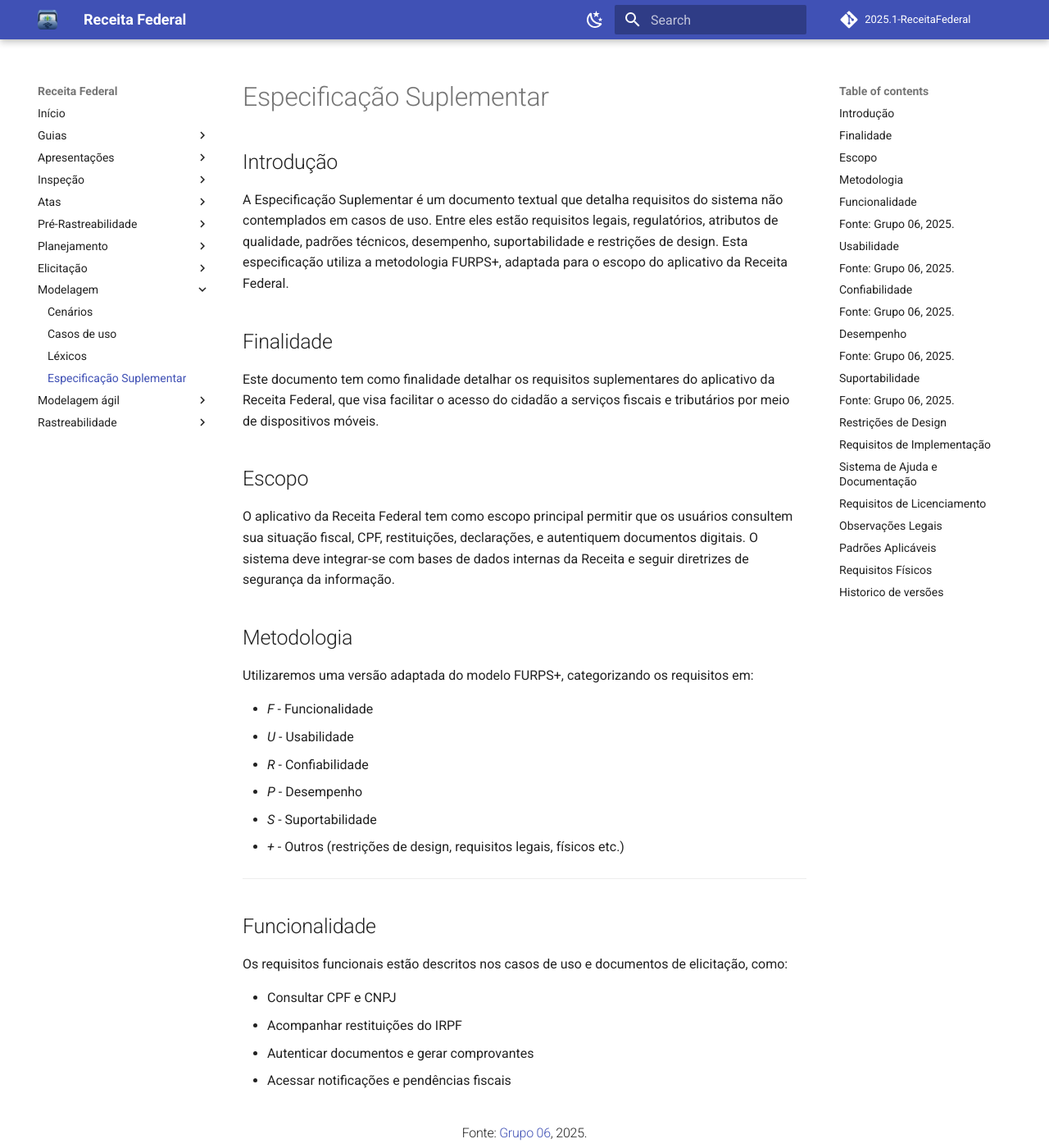
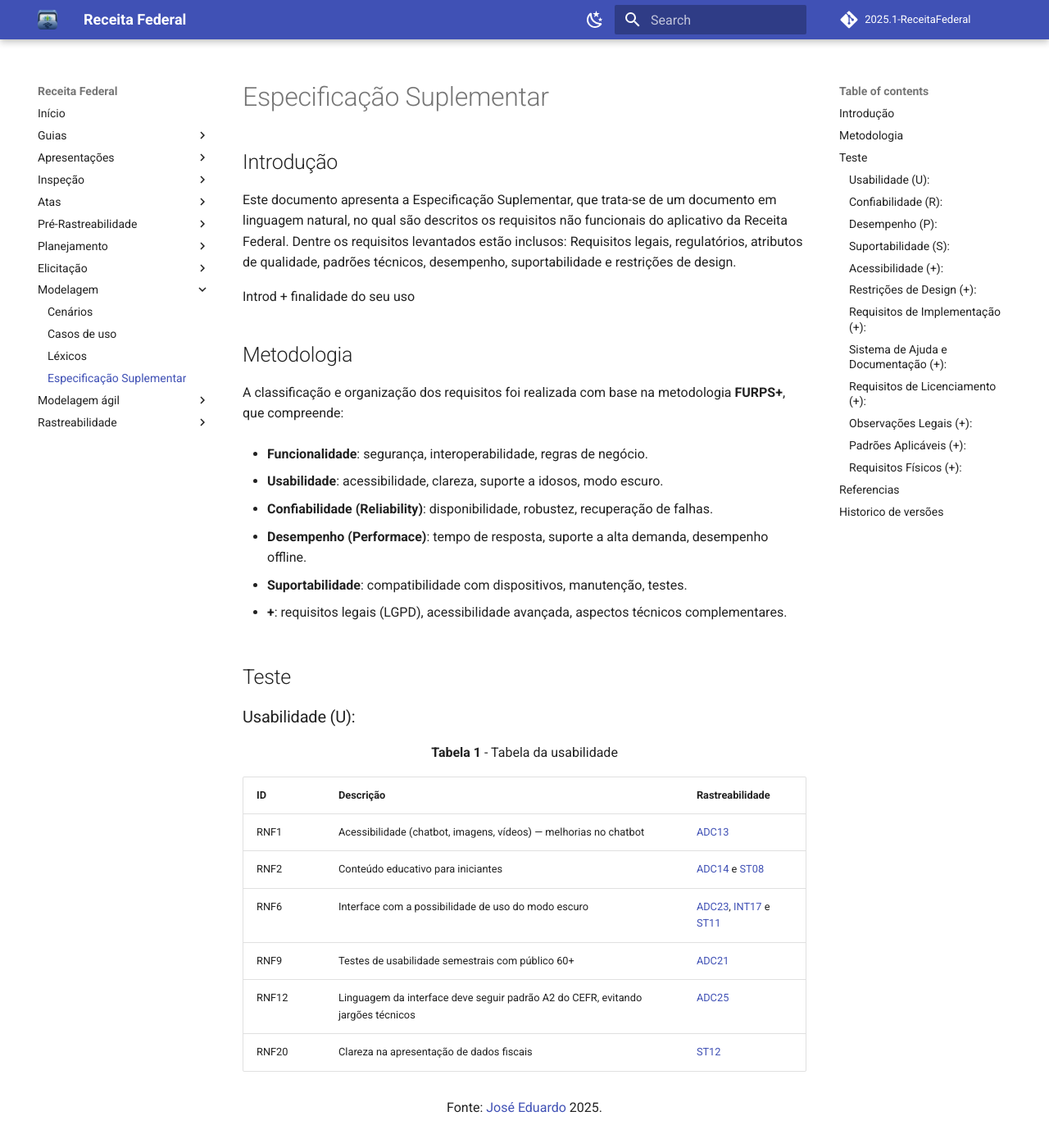
Before and after one commit to Requisitos-de-Software/2025.1-Meu-INSS, an MkDocs documentation site: the page built from docs/modelagem/especificacao-suplementar.md, in a window 1280 px wide and 1400 px high. Shown: the whole window at 82% size. Built offline with MkDocs 1.6.1 and Material for MkDocs 9.7.7, drawn with Linux system fonts in a browser that asks for light colours; comment, search, counter and statistics services are not loaded; some of the changed text lies outside the part shown.

Commit message:
Ajustes na especificação suplementar

```diff
--- a/docs/modelagem/especificacao-suplementar.md
+++ b/docs/modelagem/especificacao-suplementar.md
@@ -1,94 +1,102 @@
-# Especificação Suplementar
-
 ## Introdução
 
-A Especificação Suplementar é um documento textual que detalha requisitos do sistema não contemplados em casos de uso. Entre eles estão requisitos legais, regulatórios, atributos de qualidade, padrões técnicos, desempenho, suportabilidade e restrições de design. Esta especificação utiliza a metodologia FURPS+, adaptada para o escopo do aplicativo da Receita Federal.
+Este documento apresenta a Especificação Suplementar, que trata-se de um documento em linguagem natural, no qual são
+descritos os requisitos não funcionais do aplicativo da Receita Federal. Dentre os requisitos levantados estão inclusos:  Requisitos legais, regulatórios, atributos de qualidade, padrões técnicos, desempenho, suportabilidade e restrições de design.
 
-## Finalidade
 
-Este documento tem como finalidade detalhar os requisitos suplementares do aplicativo da Receita Federal, que visa facilitar o acesso do cidadão a serviços fiscais e tributários por meio de dispositivos móveis.
-
-## Escopo
-
-O aplicativo da Receita Federal tem como escopo principal permitir que os usuários consultem sua situação fiscal, CPF, restituições, declarações, e autentiquem documentos digitais. O sistema deve integrar-se com bases de dados internas da Receita e seguir diretrizes de segurança da informação.
+Introd + finalidade do seu uso
 
 ## Metodologia
 
-Utilizaremos uma versão adaptada do modelo FURPS+, categorizando os requisitos em:
+A classificação e organização dos requisitos foi realizada com base na metodologia **FURPS+**, que compreende:
 
-- *F* - Funcionalidade
-- *U* - Usabilidade
-- *R* - Confiabilidade
-- *P* - Desempenho
-- *S* - Suportabilidade
-- *+* - Outros (restrições de design, requisitos legais, físicos etc.)
+- **Funcionalidade**: segurança, interoperabilidade, regras de negócio.
 
----
+- **Usabilidade**: acessibilidade, clareza, suporte a idosos, modo escuro.
 
-## Funcionalidade
+- **Confiabilidade (Reliability)**: disponibilidade, robustez, recuperação de falhas.
 
-Os requisitos funcionais estão descritos nos casos de uso e documentos de elicitação, como:
+- **Desempenho (Performace)**: tempo de resposta, suporte a alta demanda, desempenho offline.
 
-- Consultar CPF e CNPJ
-- Acompanhar restituições do IRPF
-- Autenticar documentos e gerar comprovantes
-- Acessar notificações e pendências fiscais
+- **Suportabilidade**: compatibilidade com dispositivos, manutenção, testes.
 
-<font size="3"><p style="text-align: center">Fonte: [Grupo 06](https://requisitos-de-software.github.io/2025.1-ReceitaFederal/#membros-da-equipe), 2025.</p></font>
----
+- **+**: requisitos legais (LGPD), acessibilidade avançada, aspectos técnicos complementares.
 
-## Usabilidade
-<p style="text-align: center"><b>Tabela 1</b> - Usabilidade</p>
-| ID     | Descrição |
-|--------|-----------|
-| USA01 | O app deve possuir suporte a alto contraste, modo escuro e leitura por voz. |
-| USA02 | Deve permitir navegação acessível com leitor de tela e teclas de acessibilidade. |
-| USA03 | O sistema deve dar feedback imediato sobre validações e erros nos formulários. |
-| USA04 | A navegação principal deve ser concluída com no máximo 5 cliques. |
-| USA05 | O app deve estar disponível nos idiomas Português e Inglês. |
 
-<font size="3"><p style="text-align: center">Fonte: [Grupo 06](https://requisitos-de-software.github.io/2025.1-ReceitaFederal/#membros-da-equipe), 2025.</p></font>
----
+## Teste
 
-## Confiabilidade
-<p style="text-align: center"><b>Tabela 2</b> - Confiabilidade</p>
-| ID     | Descrição |
-|--------|-----------|
-| CON01 | O sistema deve estar disponível 99,9% do tempo. |
-| CON02 | Deve proteger os dados do usuário conforme a LGPD. |
-| CON03 | As informações exibidas devem ser consistentes com os dados armazenados internamente. |
-| CON04 | Deve permitir a recuperação da sessão em caso de falha de conexão. |
-| CON05 | O sistema deve registrar logs de todas as transações para auditoria. |
+### Usabilidade (U):
 
-<font size="3"><p style="text-align: center">Fonte: [Grupo 06](https://requisitos-de-software.github.io/2025.1-ReceitaFederal/#membros-da-equipe), 2025.</p></font>
----
+<p style="text-align: center"><b>Tabela 1</b> - Tabela da usabilidade </p>
 
-## Desempenho
-<p style="text-align: center"><b>Tabela 3</b> - Desempenho</p>
-| ID     | Descrição |
-|--------|-----------|
-| DES01 | O tempo de resposta médio do app não deve ultrapassar 300ms. |
-| DES02 | O login com autenticação biométrica deve ocorrer em até 2 segundos. |
-| DES03 | A consulta ao CPF deve retornar em até 1 segundo. |
-| DES04 | O app deve suportar picos de até 500 mil acessos simultâneos. |
+| ID    | Descrição                                                                       | Rastreabilidade            |
+| ----- | ------------------------------------------------------------------------------- | -------------------------- |
+| RNF1  | Acessibilidade (chatbot, imagens, vídeos) — melhorias no chatbot                |  [ADC13](https://requisitos-de-software.github.io/2025.1-ReceitaFederal/elicitacao/analisededocumentos/)                                                                                                  |
+| RNF2  | Conteúdo educativo para iniciantes                                              |  [ADC14](https://requisitos-de-software.github.io/2025.1-ReceitaFederal/elicitacao/analisededocumentos/) e [ST08](https://requisitos-de-software.github.io/2025.1-ReceitaFederal/elicitacao/storytelling/) |
+| RNF6  | Interface com a possibilidade de uso do modo escuro                             |  [ADC23](https://requisitos-de-software.github.io/2025.1-ReceitaFederal/elicitacao/analisededocumentos/), [INT17](https://requisitos-de-software.github.io/2025.1-ReceitaFederal/elicitacao/introspeccao/) e [ST11](https://requisitos-de-software.github.io/2025.1-ReceitaFederal/elicitacao/storytelling/)                                                                                                                                                                 |
+| RNF9  | Testes de usabilidade semestrais com público 60+                                | [ADC21](https://requisitos-de-software.github.io/2025.1-ReceitaFederal/elicitacao/analisededocumentos/)                                                                                                                                                                                         |
+| RNF12 | Linguagem da interface deve seguir padrão A2 do CEFR, evitando jargões técnicos | [ADC25](https://requisitos-de-software.github.io/2025.1-ReceitaFederal/elicitacao/analisededocumentos/)                                                                                                                                                                        |
+| RNF20 | Clareza na apresentação de dados fiscais                                        |  [ST12](https://requisitos-de-software.github.io/2025.1-ReceitaFederal/elicitacao/storytelling/)                                                                                                                                                                                            |
 
-<font size="3"><p style="text-align: center">Fonte: [Grupo 06](https://requisitos-de-software.github.io/2025.1-ReceitaFederal/#membros-da-equipe), 2025.</p></font>
----
+<font size="3"><p style="text-align: center">Fonte: [José Eduardo](https://github.com/jevprado) 2025.</p></font>
 
-## Suportabilidade
-<p style="text-align: center"><b>Tabela 4</b> - Suportabilidade</p>
-| ID     | Descrição |
-|--------|-----------|
-| SUP01 | O sistema deve ter documentação técnica e manual do usuário atualizados. |
-| SUP02 | O código deve ser modular e permitir manutenções independentes. |
-| SUP03 | Atualizações devem ser feitas sem interromper os serviços principais. |
-| SUP04 | O app deve possuir sistema de suporte ao usuário integrado. |
-| SUP05 | Deve ser possível rastrear alterações feitas no histórico de declarações. |
+### Confiabilidade (R):
 
-<font size="3"><p style="text-align: center">Fonte: [Grupo 06](https://requisitos-de-software.github.io/2025.1-ReceitaFederal/#membros-da-equipe), 2025.</p></font>
----
+<p style="text-align: center"><b>Tabela 2</b> - Tabela da confiabilidade </p>
 
-## Restrições de Design
+| ID    | Descrição                                                                       |  Rastreabilidade |
+| ----- | ------------------------------------------------------------------------------- | ------------ |
+| RNF4  | Proteção de dados pessoais conforme a LGPD                                      | [ADC17](https://requisitos-de-software.github.io/2025.1-ReceitaFederal/elicitacao/analisededocumentos/) |
+| RNF7  | Testes de segurança para garantir a integridade dos dados e autenticação segura |  [ADC19](https://requisitos-de-software.github.io/2025.1-ReceitaFederal/elicitacao/analisededocumentos/) |
+| RNF14 | Atualizações do app não devem causar perda de dados armazenados localmente      |  [INT12](https://requisitos-de-software.github.io/2025.1-ReceitaFederal/elicitacao/introspeccao/) |
+| RNF18 | Armazenamento anônimo de logs de erro respeitando a LGPD                        |  [INT15](https://requisitos-de-software.github.io/2025.1-ReceitaFederal/elicitacao/introspeccao/) |
+| RNF21 | Integração confiável com serviços externos (Gov.br, instituições financeiras)   |  [ST13](https://requisitos-de-software.github.io/2025.1-ReceitaFederal/elicitacao/storytelling/)      |
+
+<font size="3"><p style="text-align: center">Fonte: [José Eduardo](https://github.com/jevprado) 2025.</p></font>
+
+
+### Desempenho (P):
+
+<p style="text-align: center"><b>Tabela 3</b> - Tabela de desempenho </p>
+
+| ID    | Descrição                                                               | Status           | Rastreabilidade |
+| ----- | ----------------------------------------------------------------------- | ---------------- | ------------ |
+| RNF3  | Testes de desempenho para suportar alta demanda de usuários simultâneos | IMPLEMENTADO     | [ADC15](https://requisitos-de-software.github.io/2025.1-ReceitaFederal/elicitacao/analisededocumentos/) |
+| RNF10 | Tempo de resposta inferior a 3 segundos para ações comuns               | IMPLEMENTADO     | [INT9](https://requisitos-de-software.github.io/2025.1-ReceitaFederal/elicitacao/introspeccao/)  |
+| RNF13 | Suporte offline com cache de dados essenciais em baixa conectividade    | NÃO IMPLEMENTADO | [INT11](https://requisitos-de-software.github.io/2025.1-ReceitaFederal/elicitacao/introspeccao/) |
+| RNF15 | Tempo de inatividade programada máximo de 2h por mês, com aviso prévio  | IMPLEMENTADO     | [INT13](https://requisitos-de-software.github.io/2025.1-ReceitaFederal/elicitacao/introspeccao/)|
+| RNF16 | Carregamento inicial inferior a 5 segundos em conexão móvel             | IMPLEMENTADO     | [ADC24](https://requisitos-de-software.github.io/2025.1-ReceitaFederal/elicitacao/analisededocumentos/) |
+
+<font size="3"><p style="text-align: center">Fonte: [José Eduardo](https://github.com/jevprado) 2025.</p></font>
+
+### Suportabilidade (S):
+
+<p style="text-align: center"><b>Tabela 4</b> - Tabela de suportabilidade </p>
+
+| ID    | Descrição                                                     | Rastreabilidade |
+| ----- | ------------------------------------------------------------- | --------------- |
+| RNF5  | Interface responsiva e acessível                              |  [ADC18](https://requisitos-de-software.github.io/2025.1-ReceitaFederal/elicitacao/analisededocumentos/)   |
+| RNF8  | Compatível com Android 8+ e iOS 14+                           |  [ADC20](https://requisitos-de-software.github.io/2025.1-ReceitaFederal/elicitacao/analisededocumentos/)  |
+| RNF11 | Funciona em smartphones de 4.5" a 7" sem perda de usabilidade |  [INT10](https://requisitos-de-software.github.io/2025.1-ReceitaFederal/elicitacao/introspeccao/)   |
+| RNF19 | Versão mínima em HTML5 responsiva em caso de falha do app     | [INT16](https://requisitos-de-software.github.io/2025.1-ReceitaFederal/elicitacao/introspeccao/)  |
+
+
+<font size="3"><p style="text-align: center">Fonte: [José Eduardo](https://github.com/jevprado) 2025.</p></font>
+
+
+### Acessibilidade (+):
+
+<p style="text-align: center"><b>Tabela 4</b> - Tabela de suportabilidade </p>
+
+| ID    | Descrição                                                     | Rastreabilidade |
+| ----- | ------------------------------------------------------------- | --------------- |
+| RNF17 | Suporte a leitores de tela (TalkBack, VoiceOver) em todas as funcionalidades                            |  [INT14](https://requisitos-de-software.github.io/2025.1-ReceitaFederal/elicitacao/introspeccao/) e [ADC22](https://requisitos-de-software.github.io/2025.1-ReceitaFederal/elicitacao/analisededocumentos/)   |
+
+
+<font size="3"><p style="text-align: center">Fonte: [José Eduardo](https://github.com/jevprado) 2025.</p></font>
+
+
+### Restrições de Design (+):
 
 - A interface deve seguir os padrões da identidade visual do Governo Federal.
 - O design deve atender aos padrões de acessibilidade da WCAG 2.1.
@@ -96,43 +104,31 @@
 
 ---
 
-## Requisitos de Implementação
+### Requisitos de Implementação (+):
 
 - Linguagens: Kotlin (Android), Swift (iOS), TypeScript (para serviços web).
 - Plataformas: Android 8.0+ e iOS 12.0+.
 - Armazenamento mínimo: 100MB.
 - RAM recomendada: 2GB.
 
----
+### Sistema de Ajuda e Documentação (+):
 
-## Sistema de Ajuda e Documentação
+- O app deve conter seção de perguntas frequentes. |
+- O tempo de resposta a uma solicitação de suporte deve ser de no máximo 48h.
+- O sistema deve permitir resolução automatizada de problemas comuns, como redefinir senha.
 
-<p style="text-align: center"><b>Tabela 5</b> - Sistema de Ajuda e Documentação</p>
-| ID     | Descrição |
-|--------|-----------|
-| RAU01 | O app deve conter seção de perguntas frequentes. |
-| RAU02 | O tempo de resposta a uma solicitação de suporte deve ser de no máximo 48h. |
-| RAU03 | O sistema deve permitir resolução automatizada de problemas comuns, como redefinir senha. |
+### Requisitos de Licenciamento (+):
 
-<font size="3"><p style="text-align: center">Fonte: [Grupo 06](https://requisitos-de-software.github.io/2025.1-ReceitaFederal/#membros-da-equipe), 2025.</p></font>
+- O app deve apresentar e exigir a aceitação dos Termos de Uso e da Política de Privacidade antes da primeira utilização.
 
----
-
-## Requisitos de Licenciamento
-
-O app deve apresentar e exigir a aceitação dos Termos de Uso e da Política de Privacidade antes da primeira utilização.
-
----
-
-## Observações Legais
+### Observações Legais (+):
 
 - O app deve obedecer à LGPD (Lei Geral de Proteção de Dados).
 - Os dados dos contribuintes não devem ser compartilhados com terceiros sem consentimento.
 - A Receita Federal é responsável pelo armazenamento e proteção das informações fiscais.
 
----
 
-## Padrões Aplicáveis
+### Padrões Aplicáveis (+):
 
 O sistema deve atender aos seguintes padrões:
 
@@ -141,31 +137,30 @@
 - ISO/IEC 25010 (Qualidade de Software)
 - Padrões da Receita Federal para APIs REST e autenticação digital
 
----
 
-## Requisitos Físicos
+### Requisitos Físicos (+):
 
 - Compatibilidade com smartphones e tablets.
 - Funcionalidade garantida em conexão 3G, 4G, 5G e Wi-Fi.
 
----
 
- ---
+## Referencias
 
- ## Referencias
-
- > <a>1.</a> Sommerville, Ian. Engenharia de Software. 10ª ed. São Paulo, 2019.
+> <a>1.</a> Sommerville, Ian. Engenharia de Software. 10ª ed. São Paulo, 2019.
 >
 > <a>2.</a> Pressman, Roger S.; Maxim, Bruce R. Engenharia de Software: Uma Abordagem Profissional. 8ª ed. Porto Alegre: AMGH, 2016.
 >
 > <a>3.</a> ISO/IEC 25010. Systems and software engineering — Systems and software Quality Requirements and Evaluation (SQuaRE) — System and software quality models. International Organization for Standardization, 2011.
 >
-> <a>4.</a> W3C – World Wide Web Consortium. Web Content Accessibility Guidelines (WCAG) 2.1, 2018. Disponível em: [https://www.w3.org/TR/WCAG21/](https://www.w3.org/TR/WCAG21/)
+> <a>4.</a> SERRANO, Milene; SERRANO, Maurício. Requisitos – Aula 13. UnB, 2025. Disponível em: [https://aprender3.unb.br/pluginfile.php/3096118/mod_resource/content/1/Requisitos%20-%20Aula%20013a.pdf](https://aprender3.unb.br/pluginfile.php/3096118/mod_resource/content/1/Requisitos%20-%20Aula%20013a.pdf). Acesso em: 07 de junho 2025.
 >
-> <a>5.</a> Brasil. Lei nº 13.709, de 14 de agosto de 2018 – Lei Geral de Proteção de Dados Pessoais (LGPD). Disponível em: [https://www.planalto.gov.br/ccivil_03/_ato2015-2018/2018/lei/l13709.htm](https://www.planalto.gov.br/ccivil_03/_ato2015-2018/2018/lei/l13709.htm)
+> <a>5.</a> W3C – World Wide Web Consortium. Web Content Accessibility Guidelines (WCAG) 2.1, 2018. Disponível em: [https://www.w3.org/TR/WCAG21/](https://www.w3.org/TR/WCAG21/)
+>
+> <a>6.</a> Brasil. Lei nº 13.709, de 14 de agosto de 2018 – Lei Geral de Proteção de Dados Pessoais (LGPD). Disponível em: [https://www.planalto.gov.br/ccivil_03/_ato2015-2018/2018/lei/l13709.htm](https://www.planalto.gov.br/ccivil_03/_ato2015-2018/2018/lei/l13709.htm)
 
 ## Historico de versões
 
 Versão |   Data  | Descrição | Autor(es) | Revisor(es)
 ------ | ---- | ------ | ---------- | ----------
 `1.0` | 11/05/2025 | Criação do documento de especificacao suplementar |[João Pedro](https://github.com/JpRodrigues2)  | [José Eduardo](https://github.com/jevprado) |
+`2.0` | 07/06/2025 | Correções na especificação suplementar | [José Eduardo](https://github.com/jevprado) | [Diassis](https://github.com/Diaxiz) |
```
Also changed, not shown: docs/elicitacao/requisitos-elicitados.md (+1 -1 lines).
